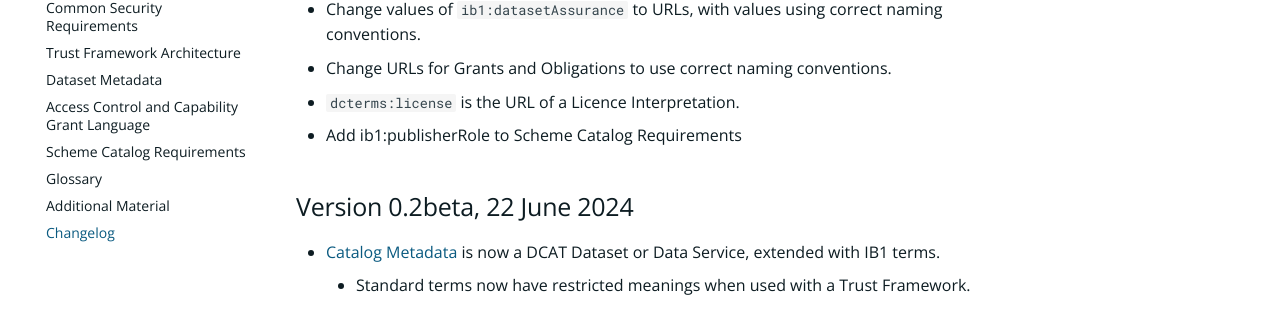
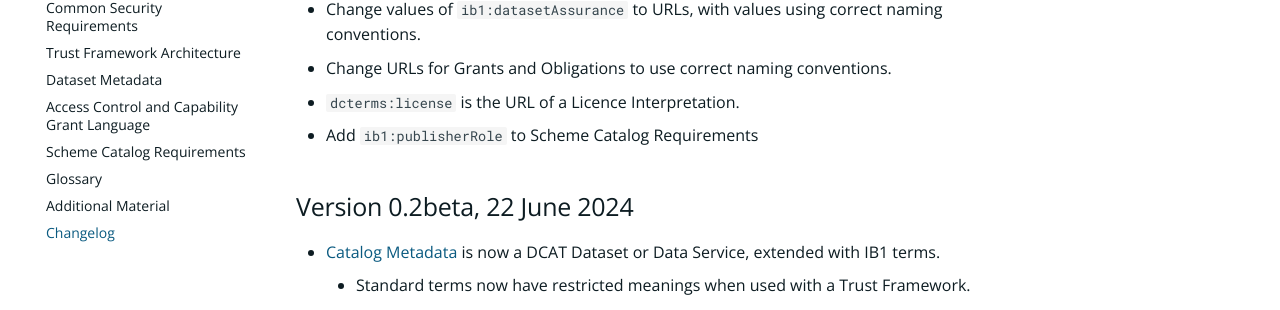
Before and after one commit to icebreakerone/ib1-technical-docs, an MkDocs documentation site: the page built from docs/changelog.md, in a window 1280 px wide and 1006 px high. Shown: the part 301-611 px from the top of the window. Built offline with MkDocs 1.6.1 and Material for MkDocs 9.7.7, drawn with Linux system fonts in a browser that asks for light colours; plug-ins that fetch from the network failed and are left out; comment, search, counter and statistics services are not loaded; the version menu is left out.

Commit message:
Formatting

```diff
--- a/docs/changelog.md
+++ b/docs/changelog.md
@@ -8,7 +8,7 @@
 * Change values of `ib1:datasetAssurance` to URLs, with values using correct naming conventions.
 * Change URLs for Grants and Obligations to use correct naming conventions.
 * `dcterms:license` is the URL of a Licence Interpretation.
-* Add ib1:publisherRole to Scheme Catalog Requirements
+* Add `ib1:publisherRole` to Scheme Catalog Requirements
 
 ## Version 0.2beta, 22 June 2024
 
```
